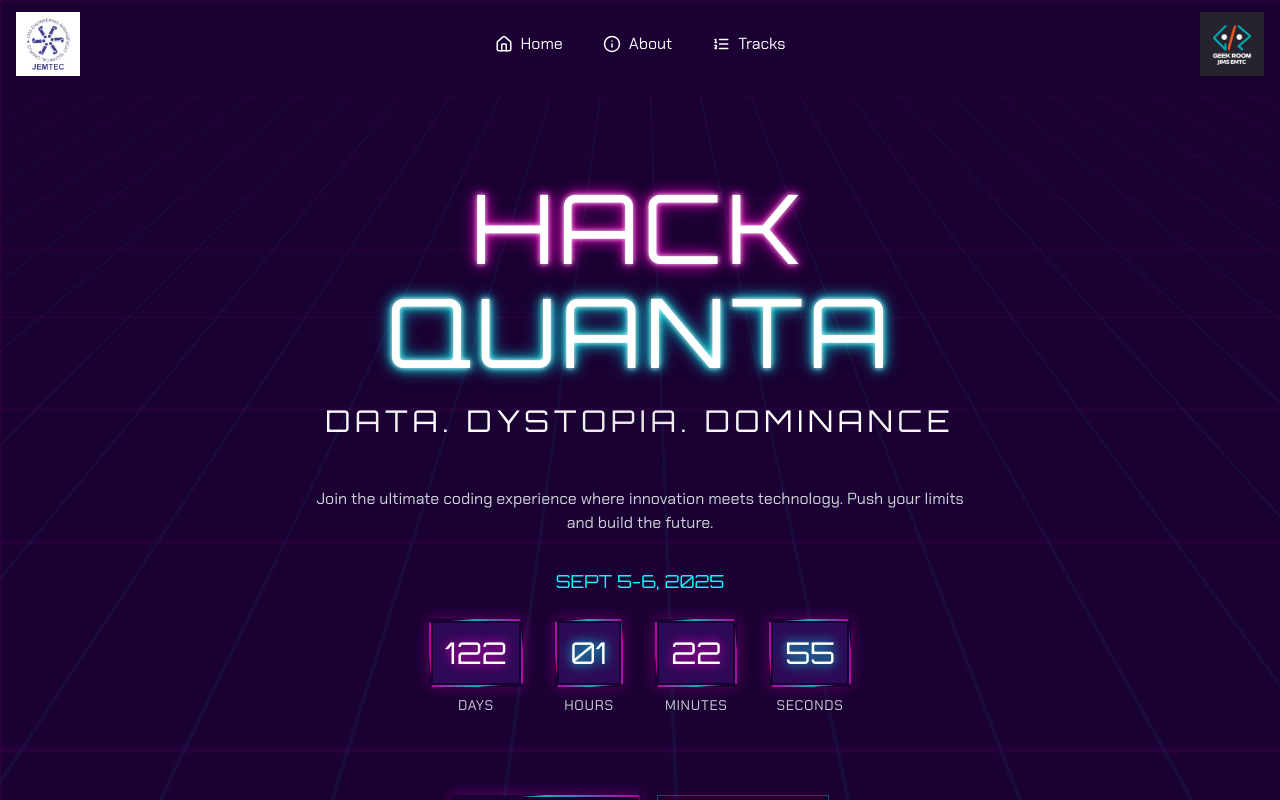
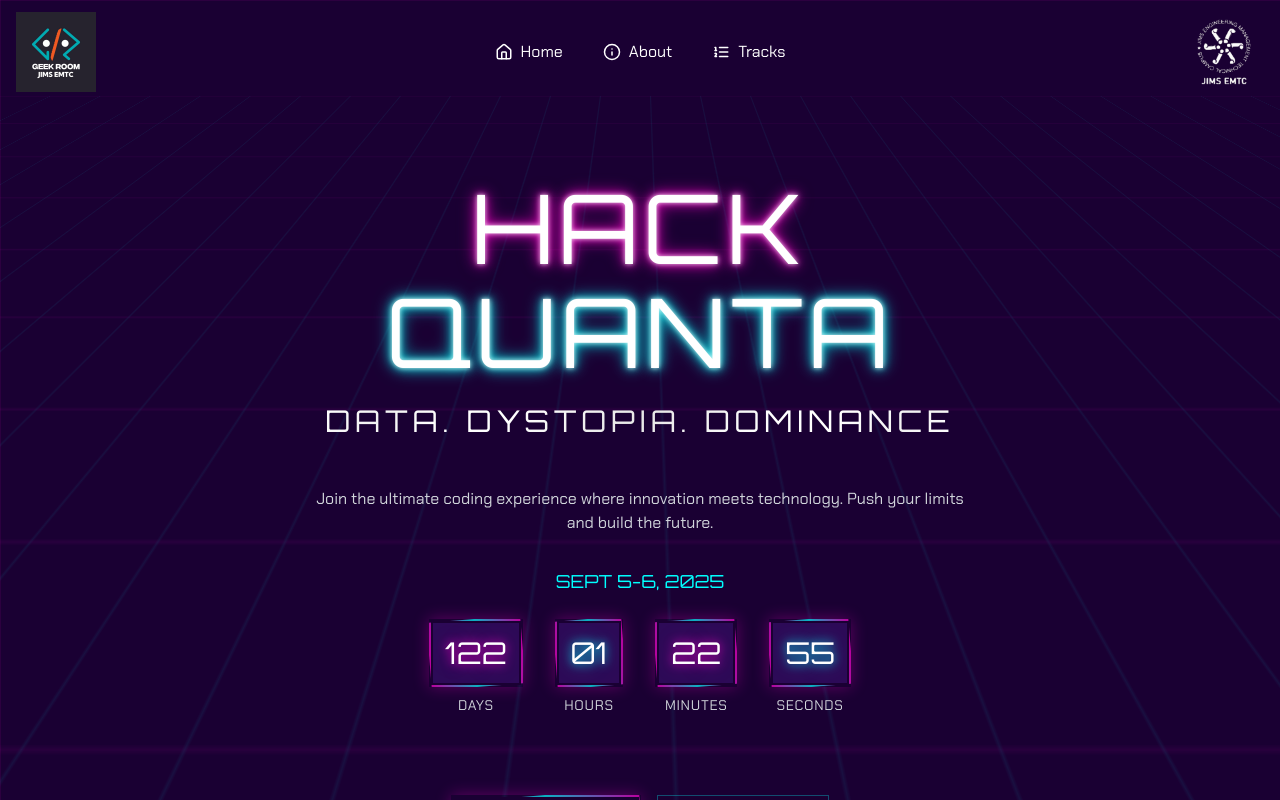
Before and after one commit to Mohitclan/hack-quanta, a React (Vite) app: page / in a window 1280 px wide. Shown: the top 800 px of the page. Built offline with nearby package versions, Linux system fonts and the light colour scheme.

Commit message:
Fix: Logo placement and sizing
Update logo placement and sizing in the header.

```diff
--- a/src/components/NavBar.tsx
+++ b/src/components/NavBar.tsx
@@ -30,12 +30,12 @@ const NavBar = () => {
     <header className="fixed top-0 left-0 w-full z-50">
       <div className="container mx-auto px-4">
         <div className="flex justify-between items-center py-3">
-          {/* Logo in top left */}
+          {/* Logo in top left - Logo 1 - Slightly increased size */}
           <div className="flex items-center">
             <img
-              src="/lovable-uploads/ae3ecdc4-9c59-4591-9239-f257b341427b.png"
-              alt="JEMTEC Logo"
-              className="h-16 w-16 object-contain"
+              src="/lovable-uploads/f115c920-38e7-43ee-8309-398c948731e4.png"
+              alt="Geek Room Logo"
+              className="h-20 w-20 object-contain"
             />
           </div>
 
@@ -93,12 +93,12 @@ const NavBar = () => {
             )}
           </nav>
 
-          {/* Logo in top right */}
+          {/* Logo in top right - Logo 2 - Slightly increased size */}
           <div className="flex items-center">
             <img
-              src="/lovable-uploads/b6f4ea3c-9561-41ec-a684-b80fe4df7e88.png"
-              alt="Geek Room Logo"
-              className="h-16 w-16 object-contain"
+              src="/lovable-uploads/322409a5-cdad-4296-92ff-1984d22a2f72.png"
+              alt="JIMS EMTC Logo"
+              className="h-20 w-20 object-contain"
             />
           </div>
         </div>
```
Also changed, not shown: public/lovable-uploads/322409a5-cdad-4296-92ff-1984d22a2f72.png (added), public/lovable-uploads/f115c920-38e7-43ee-8309-398c948731e4.png (added).
